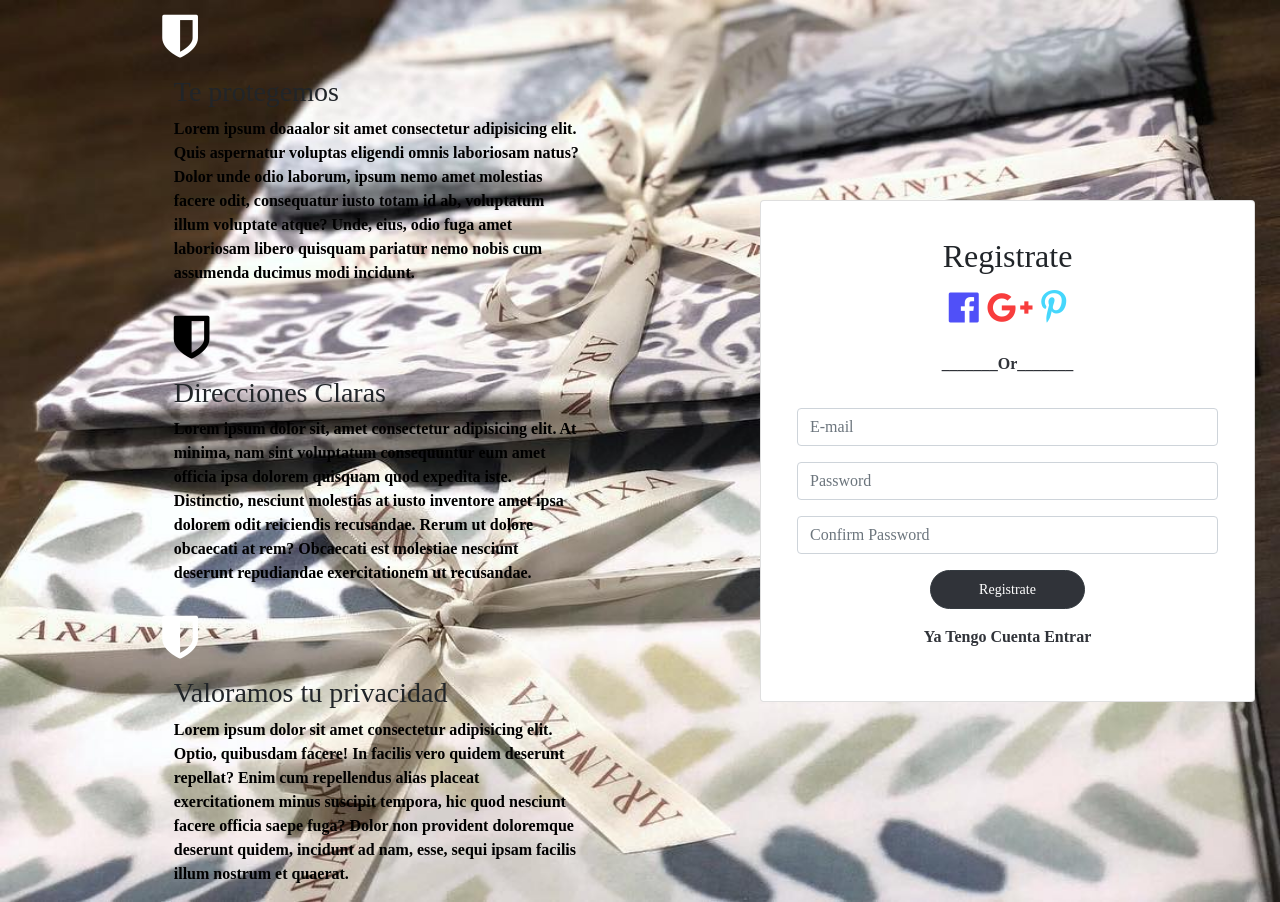
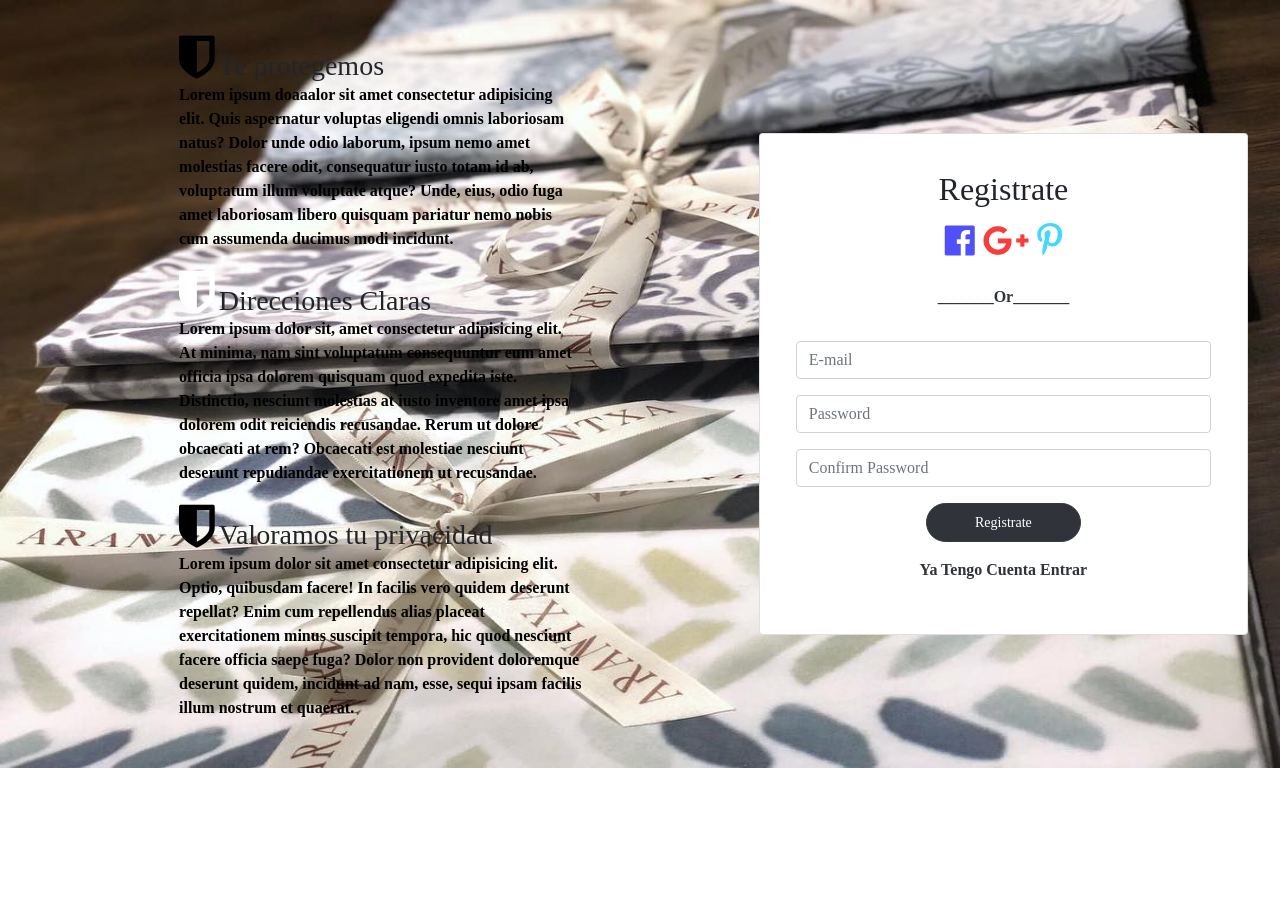
Before and after one commit to jcninci/Proyecto-Ari, a plain HTML site: page registro.html in a window 1280 px wide. After the commit the page ends 800 px from the top, so only its background shows below. Drawn offline with nearby package versions, Linux system fonts and the light colour scheme; a web font is replaced by a local one.

Commit message:
Add files via upload

```diff
--- a/registro.html
+++ b/registro.html
@@ -1,5 +1,6 @@
 <!DOCTYPE html>
 <html lang="en">
+
 <head>
     <meta charset="UTF-8">
     <meta name="viewport" content="width=device-width, initial-scale=1.0">
@@ -9,46 +10,43 @@
     <link rel="stylesheet" href="https://stackpath.bootstrapcdn.com/font-awesome/4.7.0/css/font-awesome.min.css">
 
 </head>
+
 <body>
     <section class="main">
-  <div class="container">
+        <div class="container" style="padding: 2rem;">
             <div class="row">
                 <div class="col-lg-5 offset-1 col-md-11 col-sm-11 col-11">
                     <div class="row">
-          <span style="font-size: 50px; color: white"><i class="fa fa-shield" aria-hidden="true"></i>
+                        <div class="col-lg-10 col-md-10 col-sm-10 col-10">
+                            <span>
+                                <i class="fa fa-shield" style="font-size: 50px; color: black;" aria-hidden="true"></i>
+                                <h3 style="display: inline;">Te protegemos</h3>
                             </span>
-          <div class="col-lg-2 col-md-2 col-sm-2 col-2">
 
-           </div>
-           <div class="col-lg-10 col-md-10 col-sm-10 col-10">
-             <h3>Te protegemos</h3>
                             <p class="ParrafoRegistro">
                                 Lorem ipsum doaaalor sit amet consectetur adipisicing elit. Quis aspernatur voluptas eligendi omnis laboriosam natus? Dolor unde odio laborum, ipsum nemo amet molestias facere odit, consequatur iusto totam id ab, voluptatum illum voluptate atque? Unde, eius, odio fuga amet laboriosam libero quisquam pariatur nemo nobis cum assumenda ducimus modi incidunt.
                             </p>
                         </div>
-
-
                     </div>
                     <div class="row">
-          <div class="col-lg-2 col-md-2 col-sm-2 col-2"></div>
+                        <div class="col-lg-10 col-md-10 col-sm-10 col-10">
+                            <span>
+                                <i class="fa fa-shield" style="color: white; font-size: 50px;" aria-hidden="true"></i>
+                                <h3 style="display: inline;">Direcciones Claras</h3>
+                            </span>
 
-          <div class="col-lg-10 col-md-10 col-sm-10 col-10">
-            <span style="font-size: 50px; color:black"><i class="fa fa-shield" aria-hidden="true"></i>
-            </span>
-            <h3>Direcciones Claras</h3>
                             <p class="ParrafoRegistro">
                                 Lorem ipsum dolor sit, amet consectetur adipisicing elit. At minima, nam sint voluptatum consequuntur eum amet officia ipsa dolorem quisquam quod expedita iste. Distinctio, nesciunt molestias at iusto inventore amet ipsa dolorem odit reiciendis recusandae. Rerum ut dolore obcaecati at rem? Obcaecati est molestiae nesciunt deserunt repudiandae exercitationem ut recusandae.
                             </p>
                         </div>
-
-
                     </div>
                     <div class="row">
-          <span style="font-size: 50px; color: white"><i class="fa fa-shield" aria-hidden="true"></i>
+                        <div class="col-lg-10 col-md-10 col-sm-10 col-10">
+                            <span>
+                                <i class="fa fa-shield" style="font-size: 50px; color: black" aria-hidden="true"></i>
+                                <h3 style="display: inline;">Valoramos tu privacidad</h3>
                             </span>
-          <div class="col-lg-2 col-md-2 col-sm-2 col-2"></div>
-          <div class="col-lg-10 col-md-10 col-sm-10 col-10">
-            <h3>Valoramos tu privacidad</h3>
+
                             <p class="ParrafoRegistro">
                                 Lorem ipsum dolor sit amet consectetur adipisicing elit. Optio, quibusdam facere! In facilis vero quidem deserunt repellat? Enim cum repellendus alias placeat exercitationem minus suscipit tempora, hic quod nesciunt facere officia saepe fuga? Dolor non provident doloremque deserunt quidem, incidunt ad nam, esse, sequi ipsam facilis illum nostrum et quaerat.
                             </p>
@@ -82,15 +80,11 @@
 
                 </div>
             </div>
+        </div>
     </section>
-
-
-
-
-
-
 
     <script src="https://code.jquery.com/jquery-3.5.1.slim.min.js" integrity="sha384-DfXdz2htPH0lsSSs5nCTpuj/zy4C+OGpamoFVy38MVBnE+IbbVYUew+OrCXaRkfj" crossorigin="anonymous"></script>
     <script src="https://cdn.jsdelivr.net/npm/bootstrap@4.5.3/dist/js/bootstrap.bundle.min.js" integrity="sha384-ho+j7jyWK8fNQe+A12Hb8AhRq26LrZ/JpcUGGOn+Y7RsweNrtN/tE3MoK7ZeZDyx" crossorigin="anonymous"></script>
 </body>
+
 </html>
```
Also changed, not shown: index.html (+8 -3 lines). Lines whose indentation alone changed are shown as unchanged.
